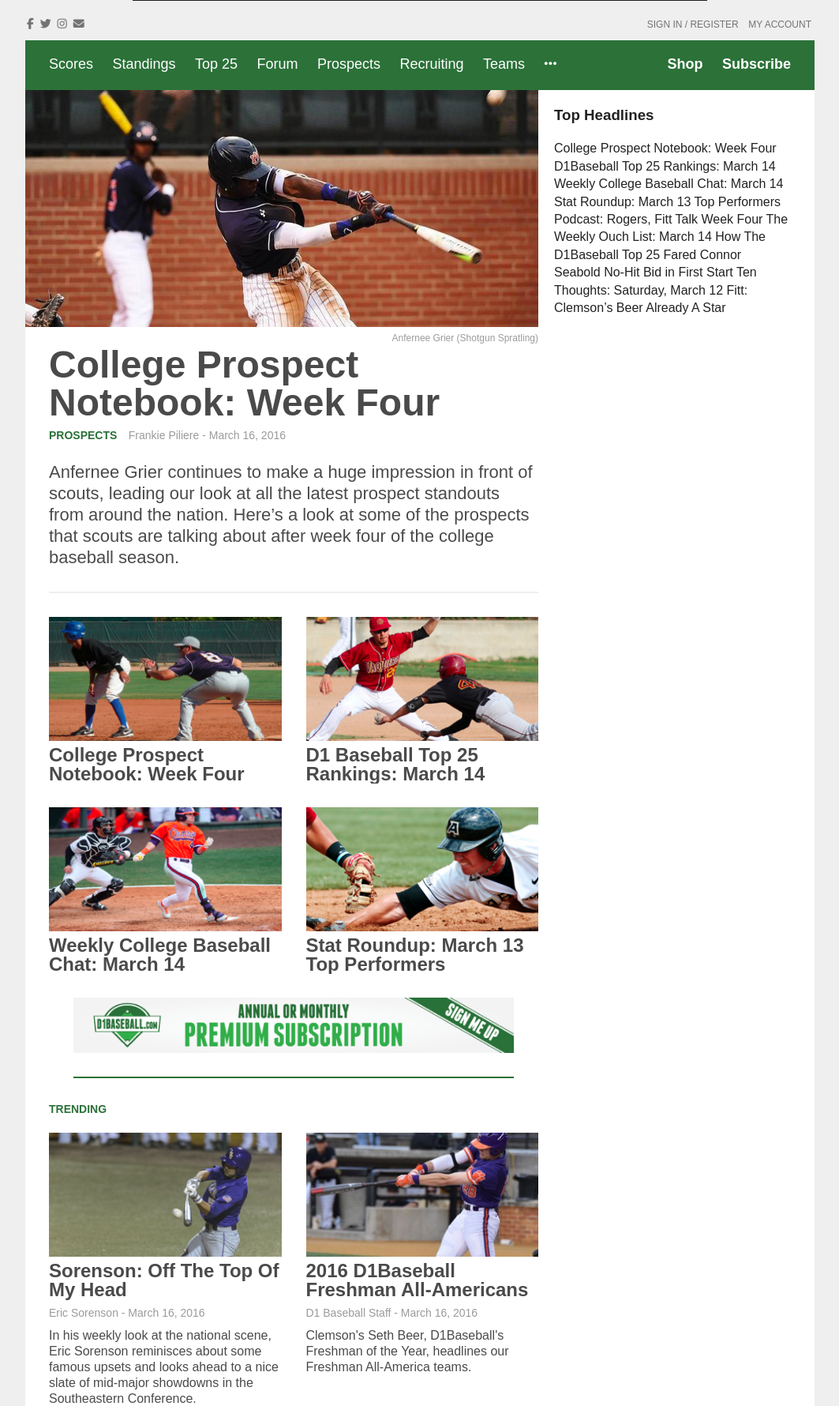
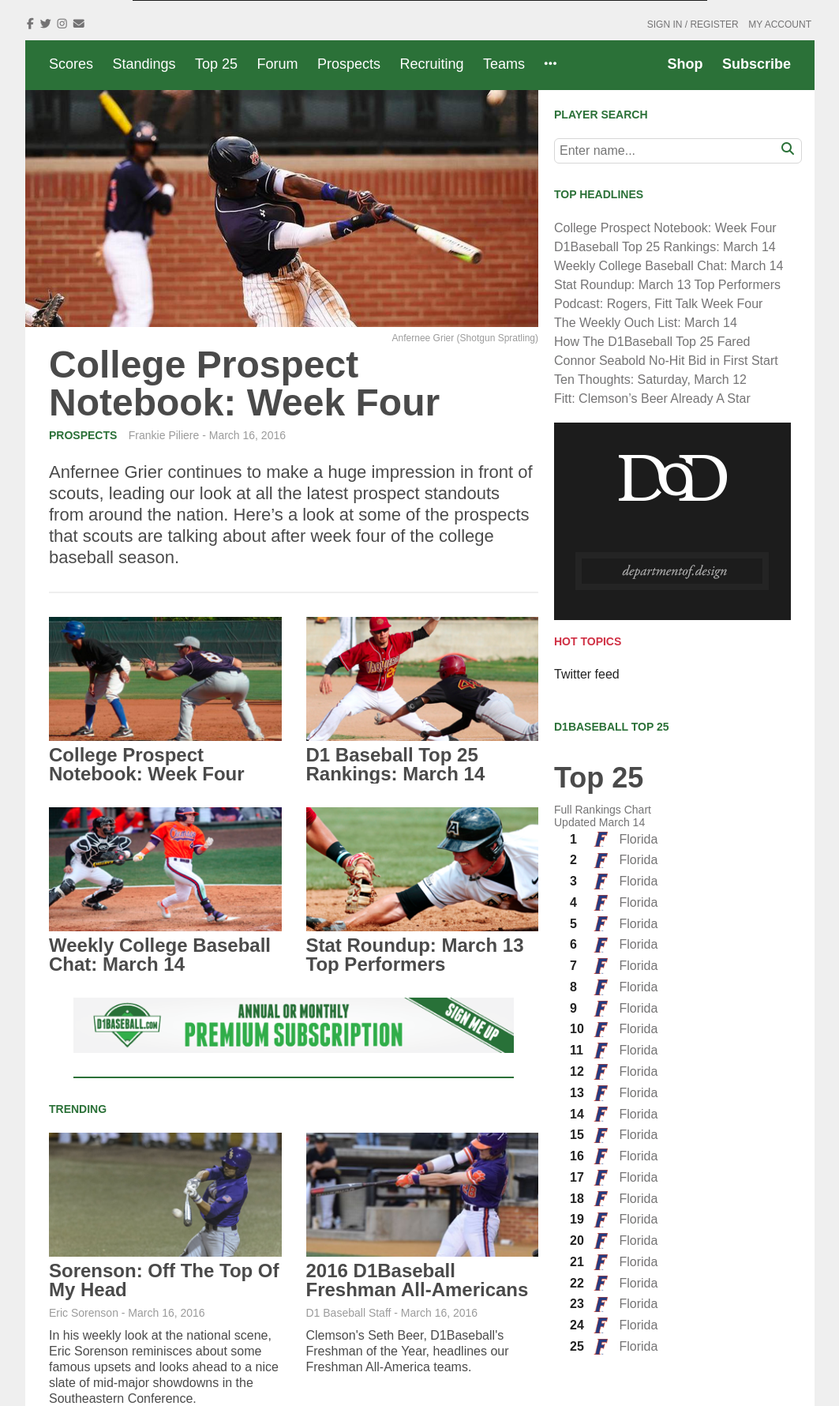
Before and after one commit to chaddanna/d1-baseball, a PHP site: page / in a window 1280 px wide. Shown: the part 222-2002 px from the top of the page at 79% size, without its empty margins (108-1171 px from the left). Run offline with PHP 8.4, Linux system fonts and the light colour scheme; some libraries are stand-ins or nearby versions.

Commit message:
Add sidebar modules

```diff
--- a/css/main.css
+++ b/css/main.css
@@ -166,6 +166,7 @@
   -moz-box-shadow: 0px 2px 4px 0px rgba(0,0,0,0.2);
   box-shadow: 0px 2px 4px 0px rgba(0,0,0,0.2);
   overflow: hidden;
+  z-index: 9;
 }
 
 header .next {
@@ -360,11 +361,6 @@
   margin-bottom: 0;
 }
 
-#wrap aside, #wrap .aside {
-  padding: 0 30px 0 20px;
-  width: 300px;
-}
-
 #wrap .teasers .row {
   margin-bottom: 30px;
   overflow: hidden;
@@ -398,12 +394,16 @@
 }
 
 
-#wrap main .label {
+#wrap .label {
   color: rgba(43, 113, 56, 1.0);
   font-size: 14px;
   font-weight: bolder;
   margin-bottom: 20px;
   text-transform: uppercase;
+}
+
+#wrap .label.red {
+  color: rgba(208, 49, 69, 1.0);
 }
 
 #wrap .trending {
@@ -500,6 +500,109 @@
   font-weight: lighter;
   line-height: 20px;
   margin-top: 12px;
+}
+
+aside, .aside {
+  padding: 22px 30px 0 20px;
+  width: 300px;
+}
+
+aside section + section, .aside section + section {
+  padding: 30px 0 0 0;
+}
+
+aside section h2, .aside section h2 {
+  color: rgba(74, 74, 74, 1.0);
+  font-size: 36px;
+  margin-bottom: 6px;
+}
+
+aside #search form, .aside #search form {
+  position: relative;
+}
+
+aside #search input, .aside #search input {
+  border: 0;
+  border-radius: 6px;
+  border: 1px solid rgba(215, 215, 215, 1.0);
+  padding: 6px;
+  width: 100%;
+}
+
+aside #search button, .aside #search button {
+  border: 0;
+  background: 0;
+  position: absolute;
+  top: 2px;
+  right: -10px;
+  color: rgba(43, 113, 56, 1.0);
+}
+
+aside ul, .aside ul {
+  padding: 0;
+  margin: 0;
+}
+
+aside ul li, .aside ul li {
+  list-style: none;
+  line-height: 24px;
+}
+
+aside li a, .aside li a {
+  color: rgba(116, 115, 116, 1.0);
+  text-decoration: none;
+}
+
+aside li a:hover, .aside li a:hover {
+  color: rgba(43, 113, 56, 1.0);
+}
+
+aside .ad, .aside .ad {
+  max-width: 100%;
+}
+
+aside .team-logo, .aside .team-logo {
+  max-width: 18px;
+}
+
+aside ol, .aside ol {
+  margin: 0;
+  padding: 0 20px;
+  font-weight: bold;
+  counter-reset: item;
+  list-style-type: none;
+}
+
+aside ol li, .aside ol li {
+  line-height: 26px;
+  display: block;
+}
+
+aside ol li:before, .aside ol li:before {
+  content: counter(item) "  ";
+  counter-increment: item;
+  display: inline-block;
+  width: 30px;
+  vertical-align: middle;
+}
+
+aside ol li span, .aside ol li span {
+  font-weight: normal;
+  margin-left: 10px;
+  vertical-align: middle;
+}
+
+aside #top-25 span {
+  color: rgba(116, 115, 116, 1.0);
+  font-size: 16px;
+  line-height: 26px;
+}
+
+aside #top-25 > span {
+  color: rgba(116, 115, 116, 1.0);
+  display: block;
+  font-size: 14px;
+  line-height: 16px;
 }
 
 footer {
--- a/index.html
+++ b/index.html
@@ -9,6 +9,7 @@
 
       <link rel="apple-touch-icon" href="apple-touch-icon.png">
       <!-- Place favicon.ico in the root directory -->
+
 
       <link rel="stylesheet" href="css/normalize.css">
       <link rel="stylesheet" href="css/main.css">
@@ -326,17 +327,107 @@
 
         <div id="wrap" class="container">
           <aside class="aside pull-right">
-            <h3>Top Headlines</h3>
-            College Prospect Notebook: Week Four
-D1Baseball Top 25 Rankings: March 14
-Weekly College Baseball Chat: March 14
-Stat Roundup: March 13 Top Performers
-Podcast: Rogers, Fitt Talk Week Four
-The Weekly Ouch List: March 14
-How The D1Baseball Top 25 Fared
-Connor Seabold No-Hit Bid in First Start
-Ten Thoughts: Saturday, March 12
-Fitt: Clemson’s Beer Already A Star
+            <section id="search">
+              <div class="label">
+                Player Search
+              </div>
+
+              <form action="">
+                <input type="search" name="search" placeholder="Enter name...">
+                <button type="submit">
+                  <i class="fa fa-search" aria-hidden="true"></i>
+                </button>
+              </form>
+            </section>
+
+            <section id="headlines">
+              <div class="label">
+                Top Headlines
+              </div>
+              <ul>
+                <li>
+                  <a href="#">College Prospect Notebook: Week Four</a>
+                </li>
+                <li>
+                  <a href="#">D1Baseball Top 25 Rankings: March 14</a>
+                </li>
+                <li>
+                  <a href="#">Weekly College Baseball Chat: March 14</a>
+                </li>
+                <li>
+                  <a href="#">Stat Roundup: March 13 Top Performers</a>
+                </li>
+                <li>
+                  <a href="#">Podcast: Rogers, Fitt Talk Week Four</a>
+                </li>
+                <li>
+                  <a href="#">The Weekly Ouch List: March 14</a>
+                </li>
+                <li>
+                  <a href="#">How The D1Baseball Top 25 Fared</a>
+                </li>
+                <li>
+                  <a href="#">Connor Seabold No-Hit Bid in First Start</a>
+                </li>
+                <li>
+                  <a href="#">Ten Thoughts: Saturday, March 12</a>
+                </li>
+                <li>
+                  <a href="#">Fitt: Clemson’s Beer Already A Star</a>
+                </li>
+              </ul>
+            </section>
+
+            <div class="ad">
+              <img src="img/ad-300x250.png" alt="" data-rjs="2"/>
+            </div>
+
+            <section id="twitter-feed">
+              <div class="label red">
+                Hot Topics
+              </div>
+
+              <p>Twitter feed</p>
+            </section>
+
+            <section id="top-25">
+              <div class="label">
+                D1Baseball Top 25
+              </div>
+
+              <h2>Top 25</h2>
+              <span>Full Rankings Chart</span>
+              <span>Updated March 14</span>
+
+              <ol>
+                <li><img class="team-logo" src="img/team-logos/Kendall%20Rogers%20-%20FloridaSEC.png" alt=""/> <span>Florida</span></li>
+                <li><img class="team-logo" src="img/team-logos/Kendall%20Rogers%20-%20FloridaSEC.png" alt=""/> <span>Florida</span></li>
+                <li><img class="team-logo" src="img/team-logos/Kendall%20Rogers%20-%20FloridaSEC.png" alt=""/> <span>Florida</span></li>
+                <li><img class="team-logo" src="img/team-logos/Kendall%20Rogers%20-%20FloridaSEC.png" alt=""/> <span>Florida</span></li>
+                <li><img class="team-logo" src="img/team-logos/Kendall%20Rogers%20-%20FloridaSEC.png" alt=""/> <span>Florida</span></li>
+                <li><img class="team-logo" src="img/team-logos/Kendall%20Rogers%20-%20FloridaSEC.png" alt=""/> <span>Florida</span></li>
+                <li><img class="team-logo" src="img/team-logos/Kendall%20Rogers%20-%20FloridaSEC.png" alt=""/> <span>Florida</span></li>
+                <li><img class="team-logo" src="img/team-logos/Kendall%20Rogers%20-%20FloridaSEC.png" alt=""/> <span>Florida</span></li>
+                <li><img class="team-logo" src="img/team-logos/Kendall%20Rogers%20-%20FloridaSEC.png" alt=""/> <span>Florida</span></li>
+                <li><img class="team-logo" src="img/team-logos/Kendall%20Rogers%20-%20FloridaSEC.png" alt=""/> <span>Florida</span></li>
+                <li><img class="team-logo" src="img/team-logos/Kendall%20Rogers%20-%20FloridaSEC.png" alt=""/> <span>Florida</span></li>
+                <li><img class="team-logo" src="img/team-logos/Kendall%20Rogers%20-%20FloridaSEC.png" alt=""/> <span>Florida</span></li>
+                <li><img class="team-logo" src="img/team-logos/Kendall%20Rogers%20-%20FloridaSEC.png" alt=""/> <span>Florida</span></li>
+                <li><img class="team-logo" src="img/team-logos/Kendall%20Rogers%20-%20FloridaSEC.png" alt=""/> <span>Florida</span></li>
+                <li><img class="team-logo" src="img/team-logos/Kendall%20Rogers%20-%20FloridaSEC.png" alt=""/> <span>Florida</span></li>
+                <li><img class="team-logo" src="img/team-logos/Kendall%20Rogers%20-%20FloridaSEC.png" alt=""/> <span>Florida</span></li>
+                <li><img class="team-logo" src="img/team-logos/Kendall%20Rogers%20-%20FloridaSEC.png" alt=""/> <span>Florida</span></li>
+                <li><img class="team-logo" src="img/team-logos/Kendall%20Rogers%20-%20FloridaSEC.png" alt=""/> <span>Florida</span></li>
+                <li><img class="team-logo" src="img/team-logos/Kendall%20Rogers%20-%20FloridaSEC.png" alt=""/> <span>Florida</span></li>
+                <li><img class="team-logo" src="img/team-logos/Kendall%20Rogers%20-%20FloridaSEC.png" alt=""/> <span>Florida</span></li>
+                <li><img class="team-logo" src="img/team-logos/Kendall%20Rogers%20-%20FloridaSEC.png" alt=""/> <span>Florida</span></li>
+                <li><img class="team-logo" src="img/team-logos/Kendall%20Rogers%20-%20FloridaSEC.png" alt=""/> <span>Florida</span></li>
+                <li><img class="team-logo" src="img/team-logos/Kendall%20Rogers%20-%20FloridaSEC.png" alt=""/> <span>Florida</span></li>
+                <li><img class="team-logo" src="img/team-logos/Kendall%20Rogers%20-%20FloridaSEC.png" alt=""/> <span>Florida</span></li>
+                <li><img class="team-logo" src="img/team-logos/Kendall%20Rogers%20-%20FloridaSEC.png" alt=""/> <span>Florida</span></li>
+              </ol>
+            </section>
+
           </aside>
 
           <main>
```
Lines whose indentation alone changed are shown as unchanged.
